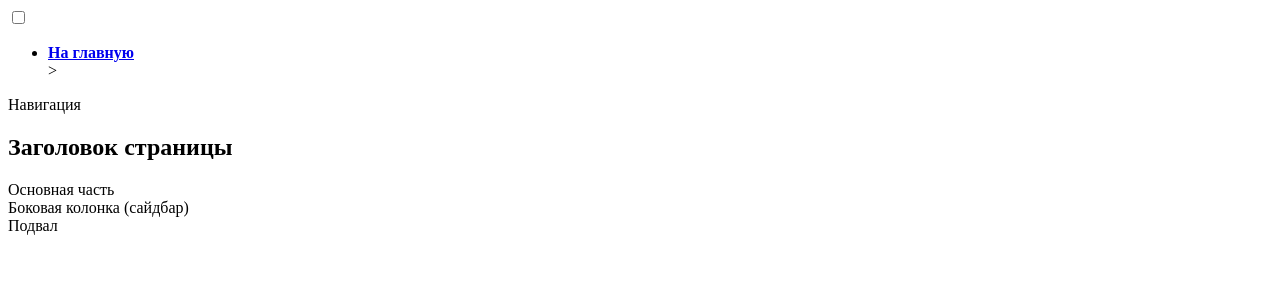
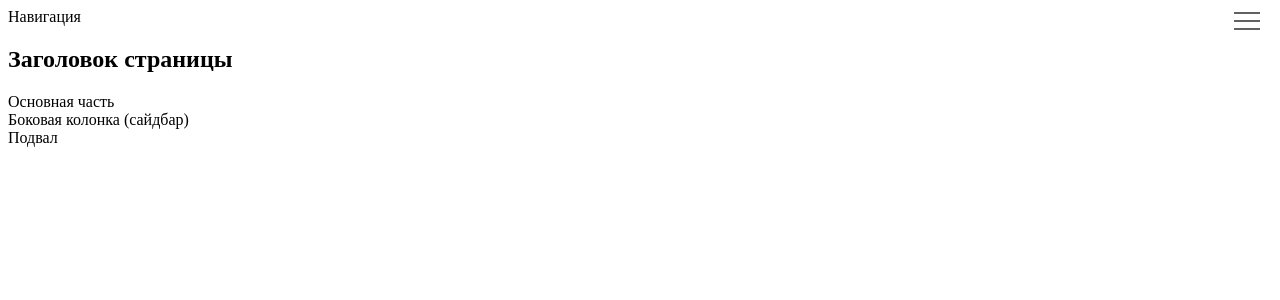
Before and after one commit to Dompfaff21/PokushAI, a Django app: page / in a window 1280 px wide. Shown: the top 300 px of the page. Run offline with Django 4.2, Linux system fonts and the light colour scheme.

Commit message:
Добавил бургер-меню и стили

```diff
--- /dev/null
+++ b/djangoHolost/app1/static/css/style.css
@@ -0,0 +1,141 @@
+.burger__menu{
+    display: flex;
+}
+
+.menu__item > a:hover {
+    font-size: 18px;
+}
+
+.main__content {
+    display: grid;
+}
+
+.main__block {
+    display: grid;
+    justify-items: center;
+}
+
+    .header {
+        display: block;
+        text-align:center;
+    }
+
+    .header__logo {
+        display: grid;
+    }
+
+    .header__title {
+        text-align: center;
+    }
+
+    .menu__item > a {
+        text-decoration: none;
+        color: black;
+        transition-duration: 0.25s;
+    }
+
+    .menu__item > a:hover {
+        color: red;
+        font-size: 25px;
+        transition-duration: 0.25s;
+     }
+
+input {
+    display: none;
+}
+
+    .menu__bottom {
+        float: right;
+        align-items: center;
+        position: fixed;
+        top: 20px;
+        right: 20px;
+        width: 26px;
+        height: 26px;
+        cursor: pointer;
+        z-index: 999;
+    }
+
+    .menu__bottom > span,
+    .menu__bottom > span::before,
+    .menu__bottom > span::after {
+        display: block;
+        position: absolute;
+        width: 100%;
+        height: 2px;
+        background-color: #616161;
+    }
+
+        .menu__bottom > span::before {
+            content: '';
+            top: -8px;
+        }
+
+        .menu__bottom > span::after {
+            content: '';
+            top: 8px;
+        }
+
+    .menu {
+        display: block;
+        position: fixed;
+        visibility: hidden;
+        top: 0;
+        right: -100%;
+        width: 300px;
+        height: 100%;
+        margin: 0;
+        padding: 80px 0;
+        list-style: none;
+        text-align: center;
+        background-color: #ECEFF1;
+        z-index: 998;
+    }
+    .menu__item {
+        display: block;
+        padding: 12px 24px;
+        color: black;
+        font-family: 'Roboto', sans-serif;
+        font-size: 20px;
+        text-decoration: none;
+    }
+
+    #menu__toggle:checked ~ .menu__bottom > span {
+        transform: rotate(45deg);
+    }
+
+        #menu__toggle:checked ~ .menu__bottom > span::before {
+            top: 0;
+            transform: rotate(0);
+        }
+
+        #menu__toggle:checked ~ .menu__bottom > span::after {
+            top: 0;
+            transform: rotate(90deg);
+        }
+
+    #menu__toggle:checked ~ .menu {
+        visibility: visible;
+        right: 0;
+    }
+
+    .menu__bottom > span,
+    .menu__bottom > span::before,
+    .menu__bottom > span::after {
+        transition-duration: .25s;
+    }
+
+    .menu {
+        transition-duration: .25s;
+    }
+
+
+    .menu__item > a:hover {
+        color: red;
+        transition-duration: 0.25s;
+    }
+
+    .menu__item > a {
+        text-decoration: none;
+        color: black;
+    }
--- a/djangoHolost/templates/index.html
+++ b/djangoHolost/templates/index.html
@@ -1,19 +1,20 @@
 <!DOCTYPE HTML>
 <html lang="ru">
+  {% load static %}
   <head>
     <meta charset="UTF-8">
     <title>Холостяк-Домохозяйка</title>
     <meta name="description" content="Описание страницы" />
 
-    <link rel="stylesheet" type="" href="" />
-    <link rel="icon" href="">
+    <link rel="stylesheet" type="text/css" href="{% static '/css/style.css' %}">
+    <link rel="icon" href="{% static '/pictures/icon.ico' %}">
     <script type="" src=""></script>
 
     <script src=""></script>
   </head>
   <body>
     <header>
-       <div class="burger-menu">
+      <div class="burger-menu">
             <input id="menu__toggle" type="checkbox">
             <label class="menu__bottom" for="menu__toggle">
                 <span></span>
@@ -22,7 +23,7 @@
                 <ul class="menu__list">
                     <li class="menu__item">
                         <a href="#"><b>На главную</b></a>
-                    </li>>
+                    </li>
                 </ul>
             </nav>
         </div>
```
Also changed, not shown: djangoHolost/app1/static/pictures/icon.ico (added).
